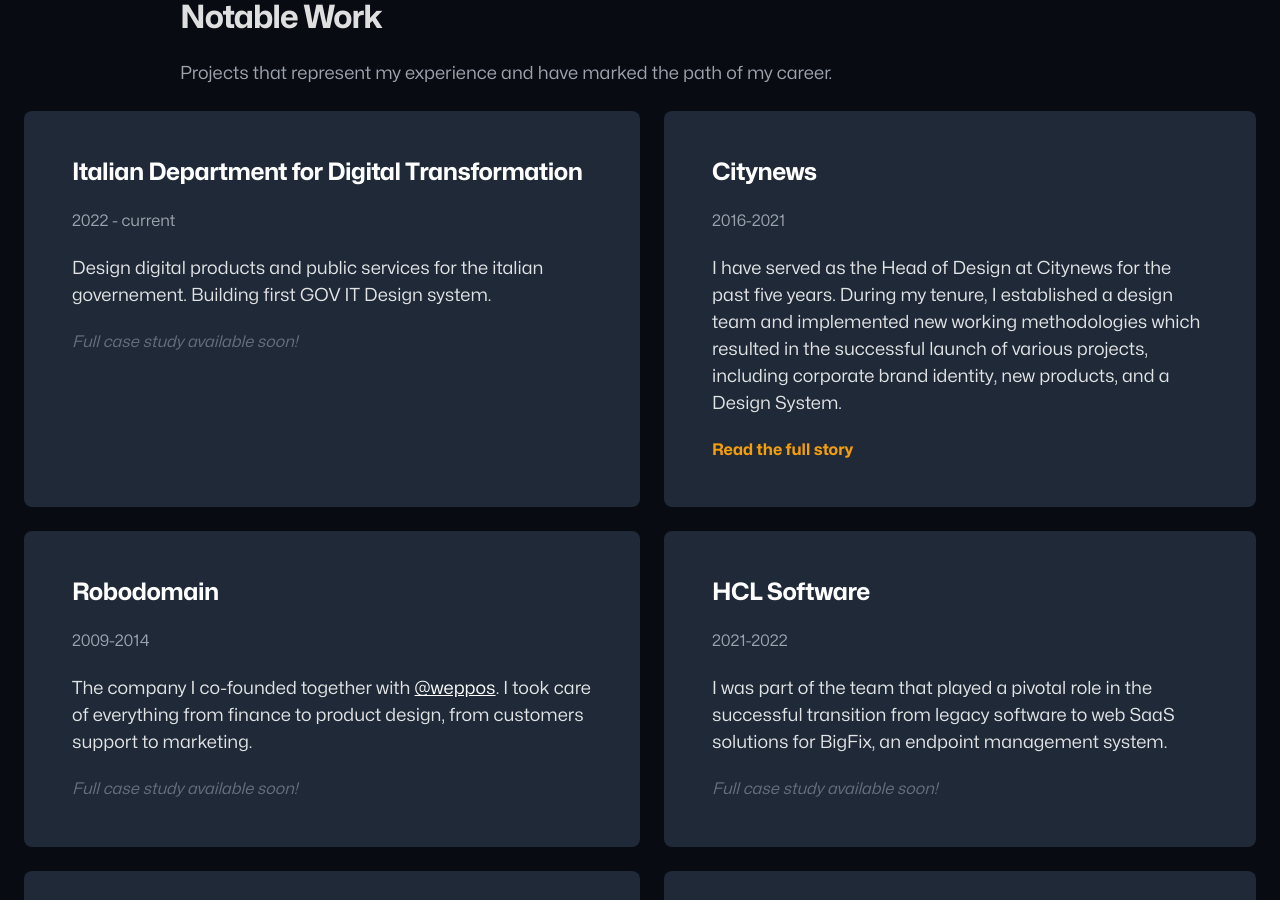
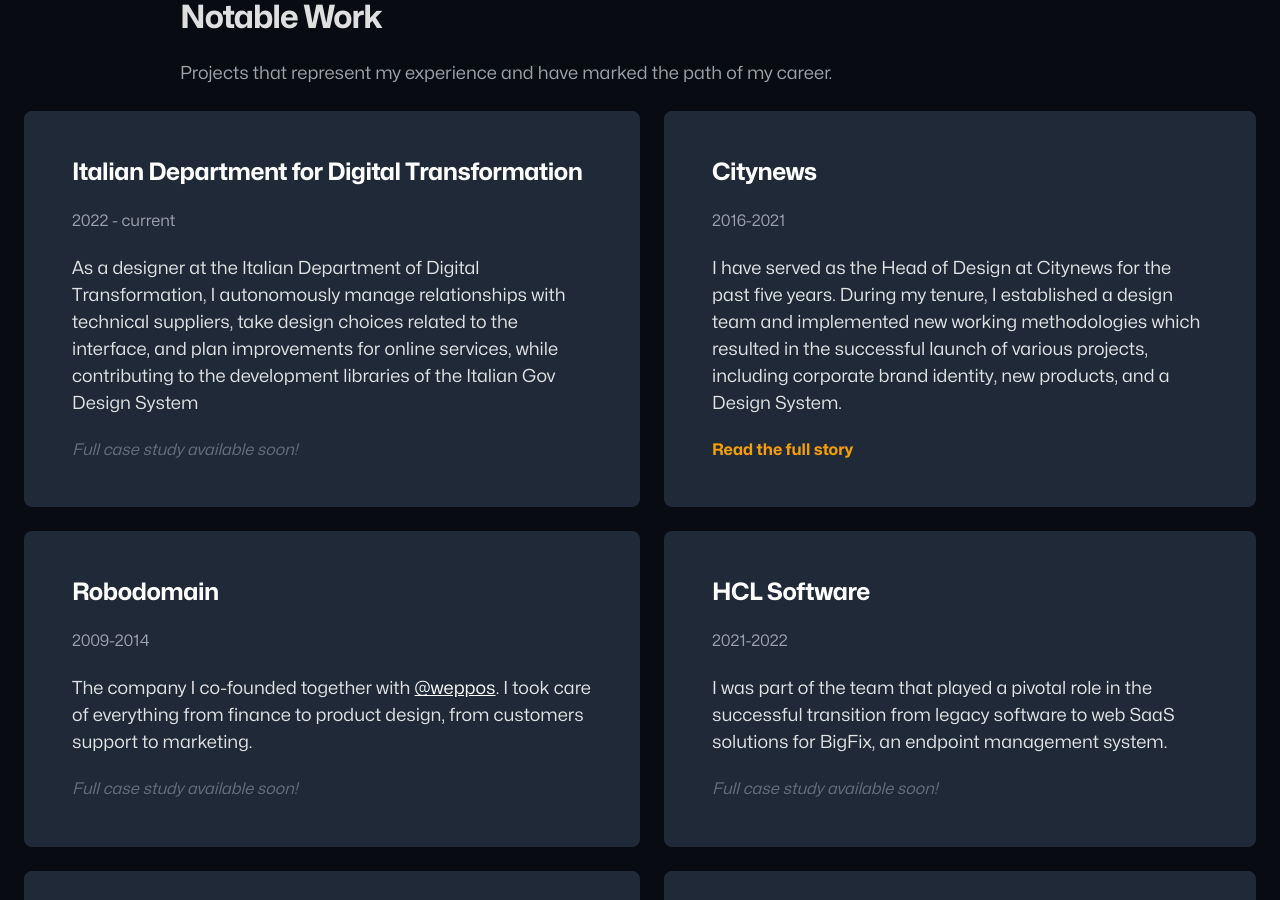
Before and after one commit to zetareticoli/fi, a Jekyll site: the page built from work.html, in a window 1280 px wide and 900 px high, scrolled down 511 px. Built offline with Jekyll 4.4.1, drawn with Linux system fonts in a browser that asks for light colours.

Commit message:
Updated work description

```diff
--- a/_data/projects.yml
+++ b/_data/projects.yml
@@ -1,7 +1,7 @@
 - title: Italian Department for Digital Transformation
   slug: dtd
   year: 2022 - current
-  description: Design digital products and public services for the italian governement. Building first GOV IT Design system.
+  description: As a designer at the Italian Department of Digital Transformation, I autonomously manage relationships with technical suppliers, take design choices related to the interface, and plan improvements for online services, while contributing to the development libraries of the Italian Gov Design System
 - title: Citynews
   slug: citynews
   year: 2016-2021
```
